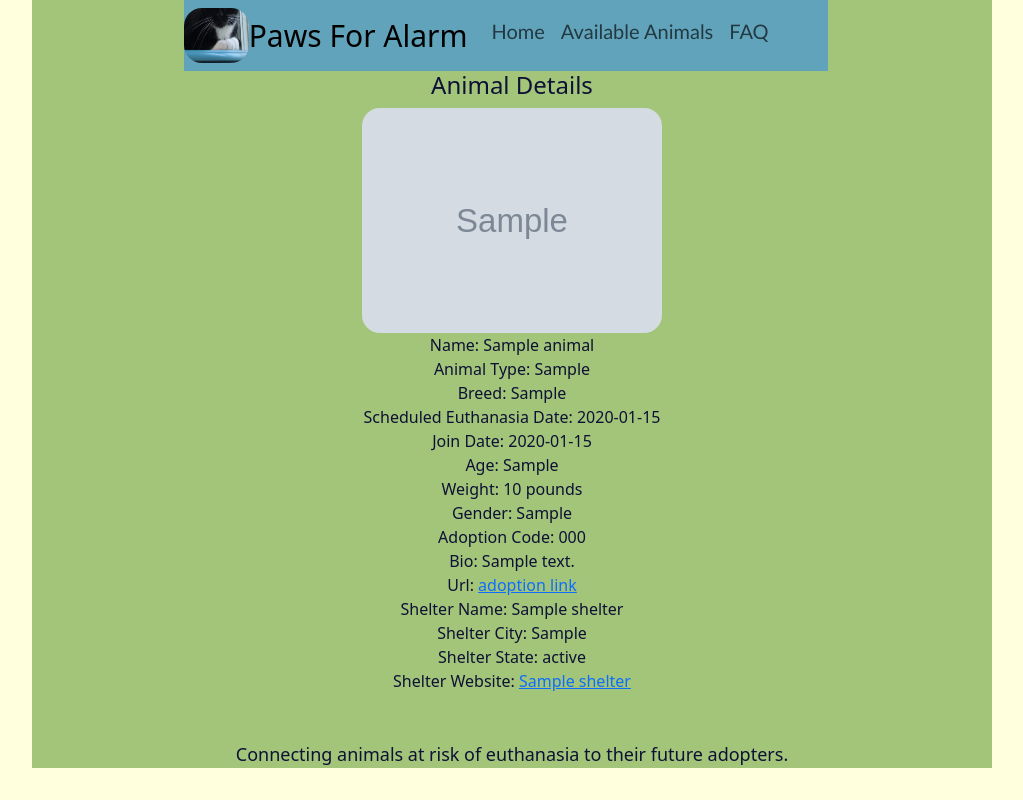
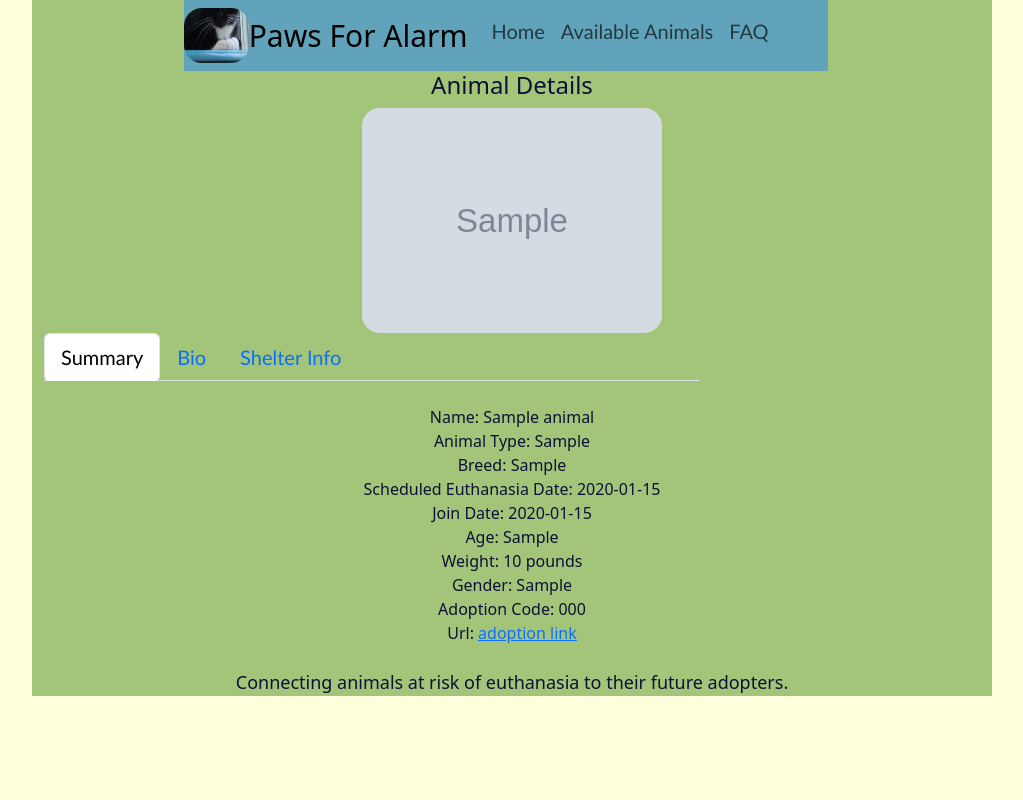
Before and after one commit to katconnors/pawsforalarm, a Flask app: template templates/animal_detail.html in a window 1280 px wide. Shown: the whole page, without its empty margins (128-1151 px from the left). Run offline with Flask 2, Linux system fonts and the light colour scheme; the template is opened without the code that fills it: values that come from a table or form of the project are taken from there, others are empty; tables that the repository leaves empty hold one stand-in row (values such as "Sample post"); grey boxes marked "Sample" are stand-in pictures.

Commit message:
added bootstrap tab feature

```diff
--- a/templates/animal_detail.html
+++ b/templates/animal_detail.html
@@ -5,10 +5,40 @@
         <h4>Animal Details </h4>
         <div class="row">
             <div class="col">
+
+
                 {% if animal.image!=None %}
                 <img src="{{animal.image}}" alt="animal-image" width="300"/> <br>
                 {% endif %}
 
+                <!-- from bootstrap docs for tabs  -->
+                <ul class="nav nav-tabs" id="myTab" role="tablist">
+
+                    <!-- buttons -->
+
+                    <!-- summary -->
+                    <li class="nav-item" role="presentation">
+                      <button class="nav-link active" id="summary-tab" data-bs-toggle="tab" data-bs-target="#summary" type="button" role="tab" aria-controls="summary" aria-selected="true"> Summary </button>
+                    </li>
+
+                    <!-- bio -->
+                    {% if animal.bio!=None %} <li class="nav-item" role="presentation">
+                      <button class="nav-link" id="bio-tab" data-bs-toggle="tab" data-bs-target="#bio" type="button" role="tab" aria-controls="bio" aria-selected="false"> Bio </button>
+                    </li>
+                    {% endif %}
+
+                    <!-- shelter info -->
+                    <li class="nav-item" role="presentation">
+                      <button class="nav-link" id="shelterinfo-tab" data-bs-toggle="tab" data-bs-target="#shelterinfo" type="button" role="tab" aria-controls="shelterinfo" aria-selected="false">Shelter Info</button>
+                    </li>
+                  </ul>
+
+                  <!-- panes of information -->
+
+                  <!-- summary -->
+                  <div class="tab-content" id="myTabContent">
+                    <div class="tab-pane fade show active" id="summary" role="tabpanel" aria-labelledby="summary-tab">
+                        <br>
                         Name: {{animal.name}} <br>
 
                         Animal Type: {{animal.type}} <br>
@@ -34,16 +64,23 @@
 
                         Gender: {{animal.gender}} <br>
 
-                Adoption Code: {{animal.adopt_code}} <br>
-
-                {% if animal.bio!=None %}
-                    Bio: {{animal.bio|safe}} <br>
-                {% endif %}
-
+                        Adoption Code: {{animal.adopt_code}}
                         {% if animal.url!=None %}
+                        <br>
                          Url: <a href="{{animal.url}}">adoption link </a> <br>
                         {% endif %}
 
+                    </div>
+
+                    <!-- bio -->
+                        {% if animal.bio!=None %}<div class="tab-pane fade" id="bio" role="tabpanel" aria-labelledby="bio-tab">
+                            <br>
+                            {{animal.bio|safe}} <br> </div>
+                        {% endif %}
+
+                    <!-- shelter info -->
+                    <div class="tab-pane fade" id="shelterinfo" role="tabpanel" aria-labelledby="shelterinfo-tab">
+                        <br>
                         Shelter Name: {{animal.shelter.name}} <br>
 
                         Shelter City: {{animal.shelter.city}}<br>
@@ -52,7 +89,15 @@
 
                         Shelter Website: <a href="{{animal.shelter.website}}">{{animal.shelter.name}}</a> <br>
 
-                <br>
+                    </div>
+                  </div>
+
+
+
+
+
+
+
                 <!-- Return to full list of animals: <br>
                 <a href="/animals"> return </a> <br> -->
             </div>
```
Lines whose indentation alone changed are shown as unchanged.
